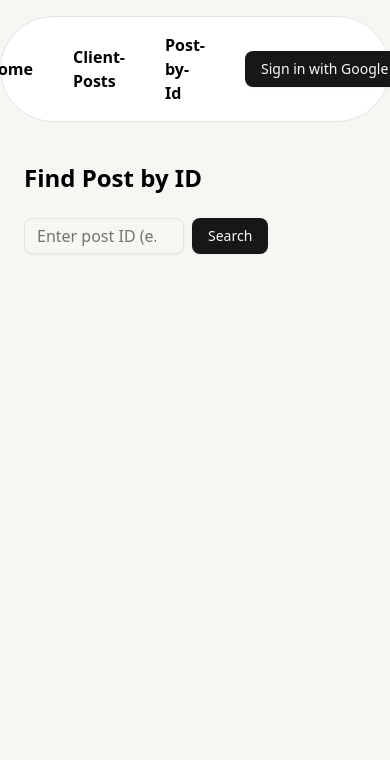
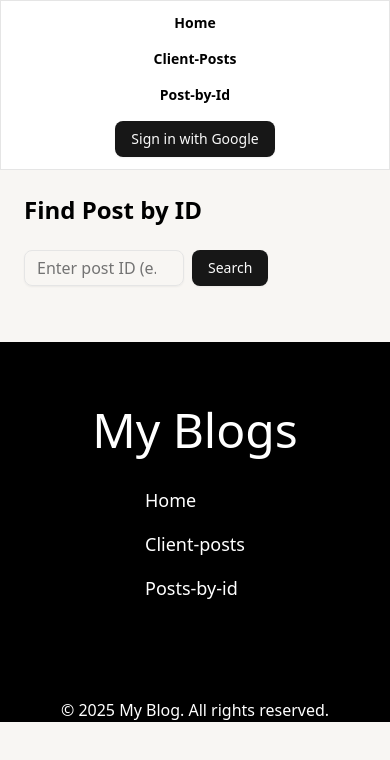
Before and after one commit to GautamSinghRj/userdirectory, a Next.js app: page /post-by-id in a window 390 px wide. Shown: the top 760 px of the page. Built offline with nearby package versions, Linux system fonts and the light colour scheme; no server answers.

Commit message:
Made the website more responsive

```diff
--- a/src/app/client-posts/page.js
+++ b/src/app/client-posts/page.js
@@ -2,6 +2,7 @@
 import useSWR from "swr";
 import { Card, CardContent } from "@/components/ui/card"
 import Nav from "@/components/nav";
+import Footer from "@/components/footer";
 
 const caller=(url)=>fetch(url).then((res)=>res.json());
 
@@ -32,6 +33,7 @@ export default function ClientPosts(){
         ))}
       </div>
     </div>
+      <Footer/>
     </>
   )
 }
--- a/src/app/post-by-id/page.js
+++ b/src/app/post-by-id/page.js
@@ -4,6 +4,7 @@ import { Card, CardContent } from "@/components/ui/card"
 import { Input } from "@/components/ui/input"
 import { Button } from "@/components/ui/button"
 import Nav from "@/components/nav"
+import Footer from "@/components/footer";
 
 export default function PostByIdPage() {
   const [id, setId] = useState("")
@@ -58,6 +59,7 @@ export default function PostByIdPage() {
         </Card>
       )}
     </div>
+      <Footer/>
     </>
   )
 }
--- a/src/components/footer.jsx
+++ b/src/components/footer.jsx
@@ -1,18 +1,18 @@
 export default function Footer(){
     return(
-        <footer className="mt-8 h-96 w-full bg-black text-white">
-         <div className="pt-36 flex flex-row gap-96 justify-center items-center">
+        <footer className="mt-8 min-h-[300px] md:h-96 w-full bg-black text-white">
+         <div className="pt-16 md:pt-36 flex flex-col md:flex-row gap-8 md:gap-96 justify-center items-center">
          <p className="text-5xl">
           My Blogs
         </p>
         <div className="flex flex-col gap-4">
-        <a href="/" className="text-xl transition duration-75 ease-in-out hover:underline">
+        <a href="/" className="text-lg md:text-xl transition duration-75 ease-in-out hover:underline">
           Home
         </a>
-        <a href="/client-posts" className="text-xl transition duration-75 ease-in-out hover:underline">
+        <a href="/client-posts" className="text-lg md:text-xl transition duration-75 ease-in-out hover:underline">
           Client-posts
         </a>
-        <a href="/post-by-id" className="text-xl transition duration-75 ease-in-out hover:underline">
+        <a href="/post-by-id" className="text-lg md:text-xl transition duration-75 ease-in-out hover:underline">
           Posts-by-id
         </a>
         </div>
--- a/src/components/hero-section.jsx
+++ b/src/components/hero-section.jsx
@@ -1,12 +1,12 @@
 export default function HeroSection() {
     return (
-        <div className="relative h-[750px] mb-10">
+        <div className="relative h-[400px] md:h-[750px] mb-6 md:mb-10">
             <img src="/herosection.jpg" alt="Hero section background" className="z-10 w-full h-full object-cover" />
             <div className="absolute inset-0 bg-black/30 z-10"></div>
-            <div className="absolute inset-0 flex flex-col justify-center items-center text-white text-center z-20 gap-12 mt-72">
-                <p className="drop-shadow-lg font-extrabold text-7xl max-w-7xl">
+            <div className="absolute inset-0 flex flex-col justify-center items-center text-white text-center z-20 gap-6 md:gap-12 md:mt-72">
+                <p className="drop-shadow-lg font-extrabold text-2xl sm:text-4xl md:text-7xl max-w-xs md:max-w-7xl">
                     My Blog. My First NextJs Project.</p>
-                <p className="drop-shadow-lg font-extralight text-2xl max-w-4xl leading-relaxed">
+                <p className="drop-shadow-lg font-extralight text-sm md:text-2xl max-w-xs md:max-w-4xl leading-relaxed">
                     This is the hero section of my project.
                 </p>
             </div>
--- a/src/components/nav.jsx
+++ b/src/components/nav.jsx
@@ -5,8 +5,8 @@ import { Button } from "@/components/ui/button"
 export default function Nav(){
     const { data: session } = useSession();
     return(
-        <div className="container mx-auto p-4 border rounded-full bg-white my-4">
-            <div className="flex flex-row justify-center items-center gap-10">
+        <div className="container mx-auto p-3 md:p-2 border rounded-none md:rounded-full bg-white md:my-4">
+            <div className="flex flex-col md:flex-row justify-center items-center gap-4 md:gap-10 text-sm md:text-base">
             <a href="/" className="font-bold transition duration-75 ease-in-out hover:underline">Home</a>
             <a href="/client-posts" className="font-bold transition duration-75 ease-in-out hover:underline">Client-Posts</a>
             <a href="/post-by-id" className="font-bold transition duration-75 ease-in-out hover:underline">Post-by-Id</a>
```
